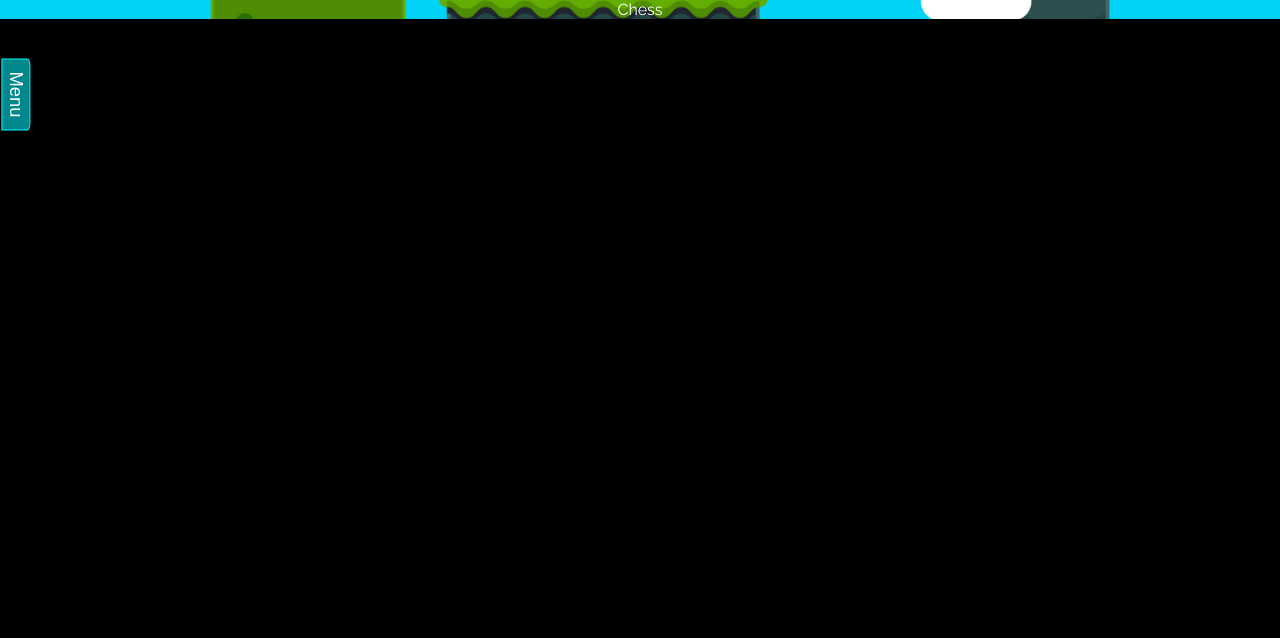
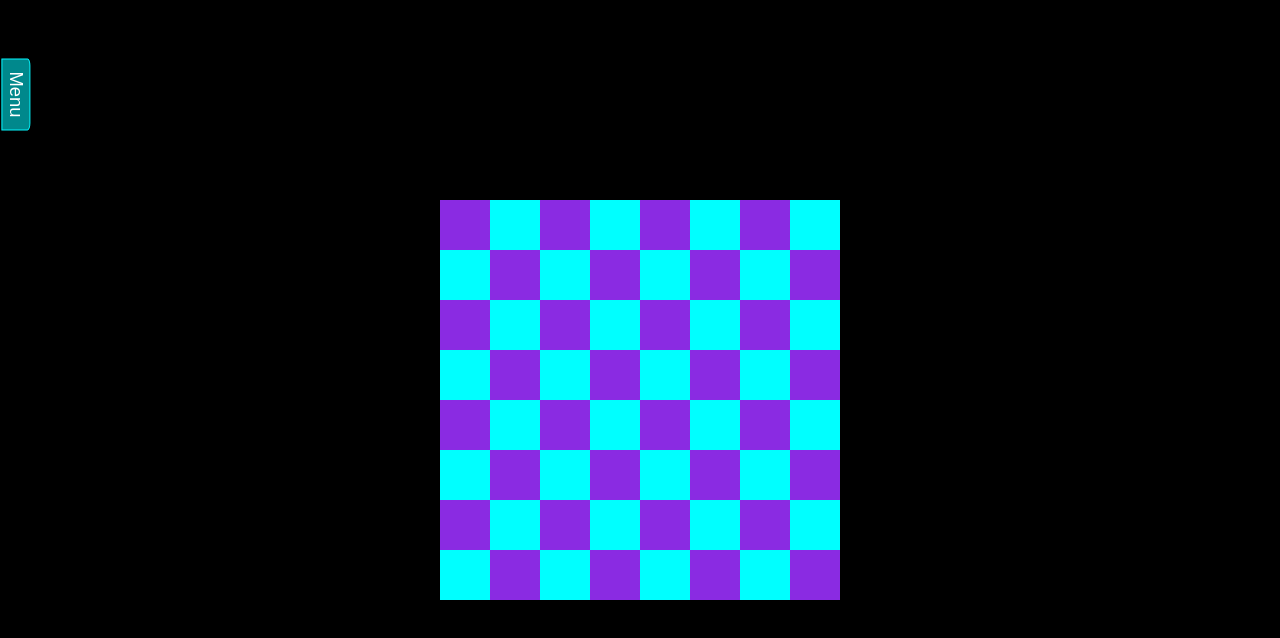
Before and after one commit to JacobHocker/pixel-palace, a React (Create React App) app: page /chess in a window 1280 px wide. Shown: the top 638 px of the page. Built offline with nearby package versions, Linux system fonts and the light colour scheme.

Commit message:
Created Chess folder layout and board component.

```diff
--- a/src/games/chess/Chess.js
+++ b/src/games/chess/Chess.js
@@ -1,8 +1,12 @@
-import React from 'react'
+import React from 'react';
+import './styles/Chess.css';
+import ChessBoard from './components/ChessBoard';
 
 const Chess = () => {
     return (
-        <div>Chess</div>
+        <main className='chess'>
+            <ChessBoard />
+        </main>
     )
 }
 
--- /dev/null
+++ b/src/games/chess/components/ChessBoard.js
@@ -0,0 +1,39 @@
+import React from 'react';
+import '../styles/ChessBoard.css';
+
+const verticalAxis = ["1", "2", "3", "4", "5", "6", "7", "8"];
+const horizontalAxis = ["a", "b", "c", "d", "e", "f", "g", "h"];
+
+
+const ChessBoard = () => {
+
+    let board = [];
+
+    for (let j = verticalAxis.length - 1; j >= 0; j--) {
+        for (let i = 0; i < horizontalAxis.length; i++) {
+            const number = j + i + 2;
+            if(number % 2 === 0) {
+                board.push(
+                <div key={`${j}, ${i}`} className='chessWhiteTile'>
+
+                </div>
+                )
+            } else {
+                board.push(
+                    <div key={`${j}, ${i}`} className='chessBlackTile'>
+
+                    </div>
+                    )
+            }
+
+        }
+    }
+
+    return (
+        <div className='chessBoard'>
+            {board}
+        </div>
+    )
+}
+
+export default ChessBoard
--- /dev/null
+++ b/src/games/chess/styles/Chess.css
@@ -0,0 +1,9 @@
+.chess{
+    background-color: black;
+    height: 100vh;
+    width: 100%;
+    margin: 0 auto;
+    color: white;
+    display: grid;
+    place-items: center;
+}
--- /dev/null
+++ b/src/games/chess/styles/ChessBoard.css
@@ -0,0 +1,17 @@
+.chessBoard{
+    width: 400px;
+    height: 400px;
+    background-color: white;
+    color: black;
+    display: grid;
+    grid-template-columns: repeat(8, 50px);
+    grid-template-rows: repeat(8, 50px);
+}
+.chessWhiteTile{
+    background-color: aqua;
+    color: black;
+}
+.chessBlackTile{
+    background-color: blueviolet;
+    color: black;
+}
```
